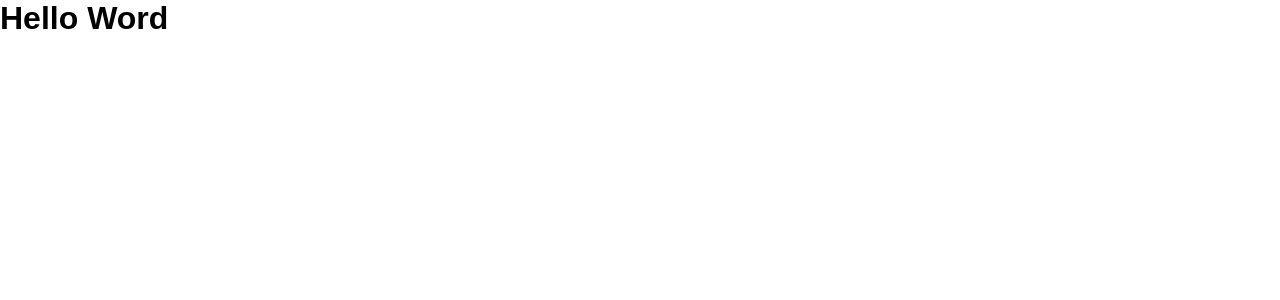
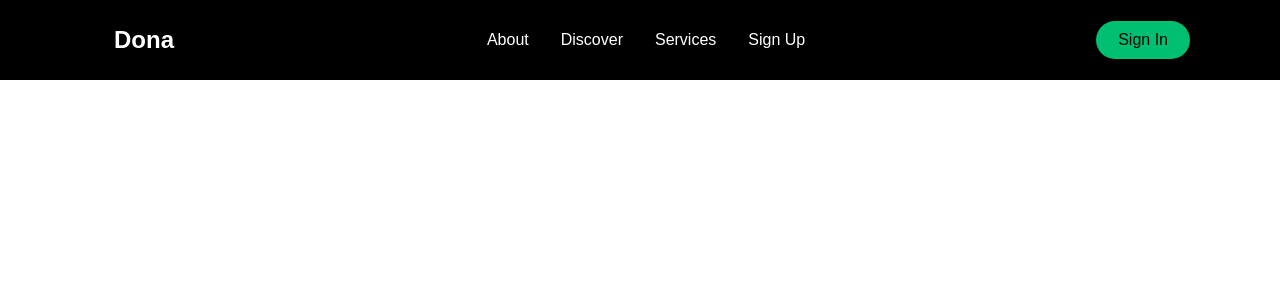
Before and after one commit to filipezaidan/website-app, a React (Vite) app: page / in a window 1280 px wide. Shown: the top 300 px of the page. Built offline with nearby package versions, Linux system fonts and the light colour scheme; a web font is replaced by a local one.

Commit message:
feat: add Navbar component

```diff
--- a/package.json
+++ b/package.json
@@ -10,13 +10,16 @@
   "dependencies": {
     "react": "^17.0.2",
     "react-dom": "^17.0.2",
+    "react-icons": "^4.3.1",
     "react-router-dom": "^6.3.0",
     "react-scroll": "^1.8.6",
-    "style-components": "^0.1.0"
+    "styled-components": "^5.3.5"
   },
   "devDependencies": {
     "@types/react": "^17.0.33",
     "@types/react-dom": "^17.0.10",
+    "@types/react-router-dom": "^5.3.3",
+    "@types/react-scroll": "^1.8.3",
     "@types/styled-components": "^5.1.24",
     "@vitejs/plugin-react": "^1.0.7",
     "typescript": "^4.5.4",
--- a/src/App.tsx
+++ b/src/App.tsx
@@ -1,10 +1,13 @@
+import { BrowserRouter } from "react-router-dom"
+import Navbar from "./components/Navbar"
 
 
 function App() {
   return (
-    <>
-      <h1>Hello Word</h1>
-    </>
+    <BrowserRouter>
+
+      <Navbar />
+    </BrowserRouter>
   )
 }
 
--- /dev/null
+++ b/src/components/Navbar/index.tsx
@@ -0,0 +1,40 @@
+
+import * as S from './styles'
+import { FaBars } from 'react-icons/fa'
+
+const Navbar = () => {
+    return (
+        <>
+            <S.Nav>
+                <S.NavbarContainer>
+
+                    <S.NavLogo to='/'>Dona</S.NavLogo>
+                    <S.MobileIcon>
+                        <FaBars />
+                    </S.MobileIcon>
+
+                    <S.NavMenu>
+                        <S.NavItem>
+                            <S.NavLinks to='about'>About</S.NavLinks>
+                        </S.NavItem>
+                        <S.NavItem>
+                            <S.NavLinks to='discover'>Discover</S.NavLinks>
+                        </S.NavItem>
+                        <S.NavItem>
+                            <S.NavLinks to='services'>Services</S.NavLinks>
+                        </S.NavItem>
+                        <S.NavItem>
+                            <S.NavLinks to='signup'>Sign Up</S.NavLinks>
+                        </S.NavItem>
+                    </S.NavMenu>
+
+                    <S.NavBtn>
+                        <S.NavBtnLink to='signin'>Sign In</S.NavBtnLink>
+                    </S.NavBtn>
+                </S.NavbarContainer>
+            </S.Nav>
+        </>
+    )
+}
+
+export default Navbar
--- /dev/null
+++ b/src/components/Navbar/styles.tsx
@@ -0,0 +1,117 @@
+import styled from 'styled-components';
+import { Link as LinkR } from 'react-router-dom'
+import { Link as LinkS } from 'react-scroll'
+
+
+export const Nav = styled.nav`
+    background: #000;
+    height: 80px;
+    display: flex;
+    justify-content: center;
+    align-items: center;
+    font-size: 1rem ;
+    position: sticky;
+    top: 0;
+    z-index: 10;
+
+    @media screen and (max-width: 960px) {
+        transition: 0.8s all ease ;
+    }
+`;
+export const NavbarContainer = styled.div`
+    display: flex;
+    justify-content: space-between;
+    height: 80px;
+    z-index: 1 ;
+    width: 100%;
+    padding: 0;
+    max-width: 1100px;
+`;
+export const NavLogo = styled(LinkR)`
+    color: #FFF  ;
+    justify-self: flex-start;
+    cursor: pointer;
+    font-size: 1.5rem ;
+    display: flex;
+    align-items: center;
+    margin-left: 24px;
+    font-weight: bold;
+    text-decoration: none;
+`;
+
+export const MobileIcon = styled.div`
+    display: none;
+
+    @media screen and (max-width: 768px){
+        display: block;
+        position: absolute;
+        top: 0;
+        right: 0;
+        transform: translate(-100%, 60%);
+        font-size: 1.8rem;
+        cursor: pointer;
+        color: #FFF;
+    }
+`
+export const NavMenu = styled.ul`
+    display: flex;
+    align-items: center;
+    list-style: none;
+    text-align: center;
+    margin-right: -22px;
+
+
+    @media screen and (max-width: 768px){
+        display: none;
+    }
+`
+
+export const NavItem = styled.li`
+    height: 80px;
+`
+
+export const NavLinks = styled(LinkS)`
+
+    color: #fff ;
+    display: flex;
+    align-items: center;
+    text-decoration: none;
+    padding: 0 1rem;
+    height: 100%;
+    cursor: pointer;
+
+    &.active {
+        border-bottom: 3px solid #01bf71;
+    }
+`
+
+
+export const NavBtn = styled.nav`
+
+    display: flex;
+    align-items: center;
+
+    @media screen and (max-width: 768px){
+        display: none;
+    }
+`
+
+export const NavBtnLink = styled(LinkR)`
+    border-radius: 50px;
+    background: #01bf71;
+    white-space: nowrap;
+    padding: 10px 22px;
+    color: #010606;
+    font-size: 16px;
+    outline: none;
+    border: none;
+    cursor: pointer;
+    transition: all 0.2s ease-in-out;
+    text-decoration: none;
+
+    &:hover{
+        transition: all 0.2s ease-in-out;
+        background: #fff;
+        color: #010606;
+    }
+`
```
Also changed, not shown: 1 other file (tests, documents, lock files or other folders).
